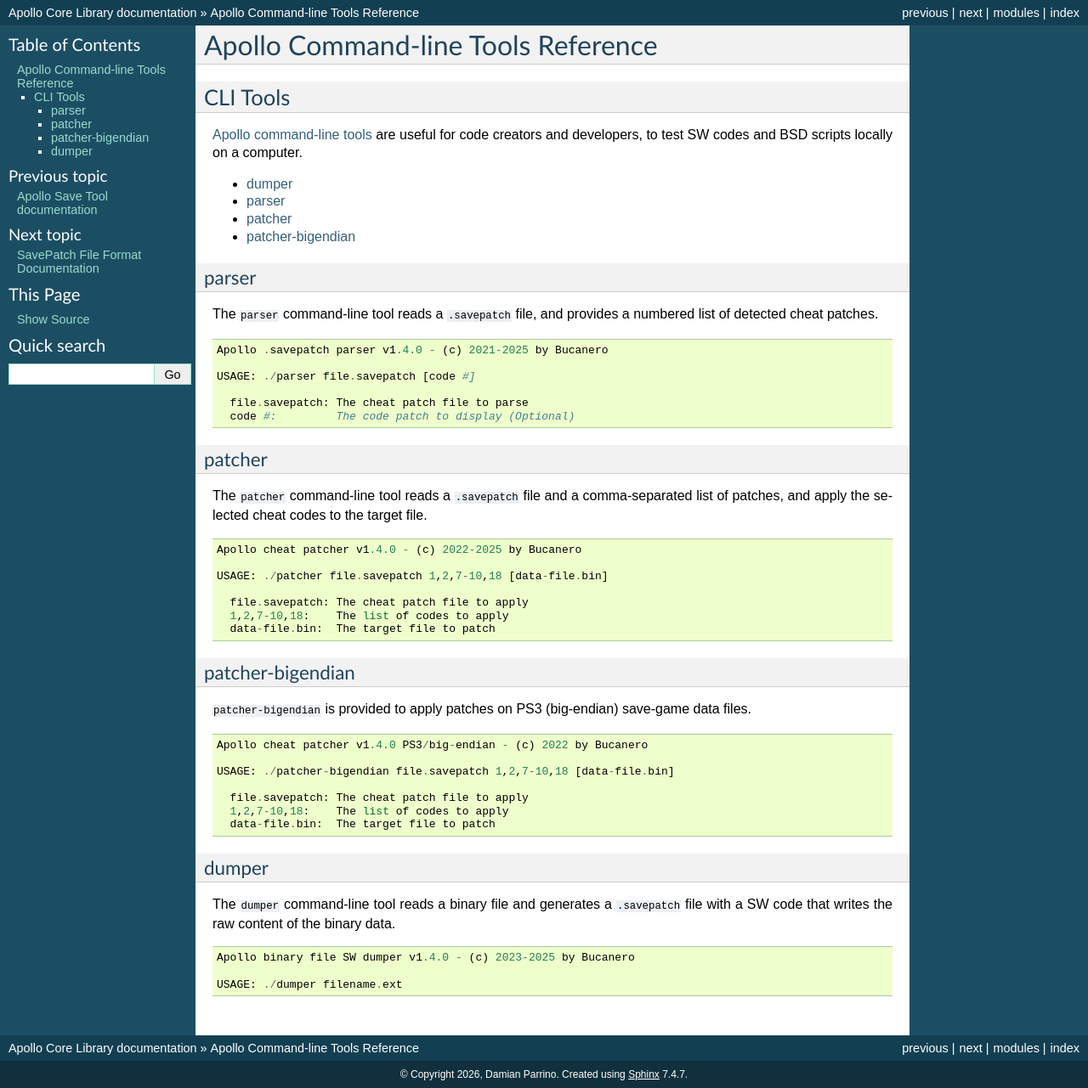
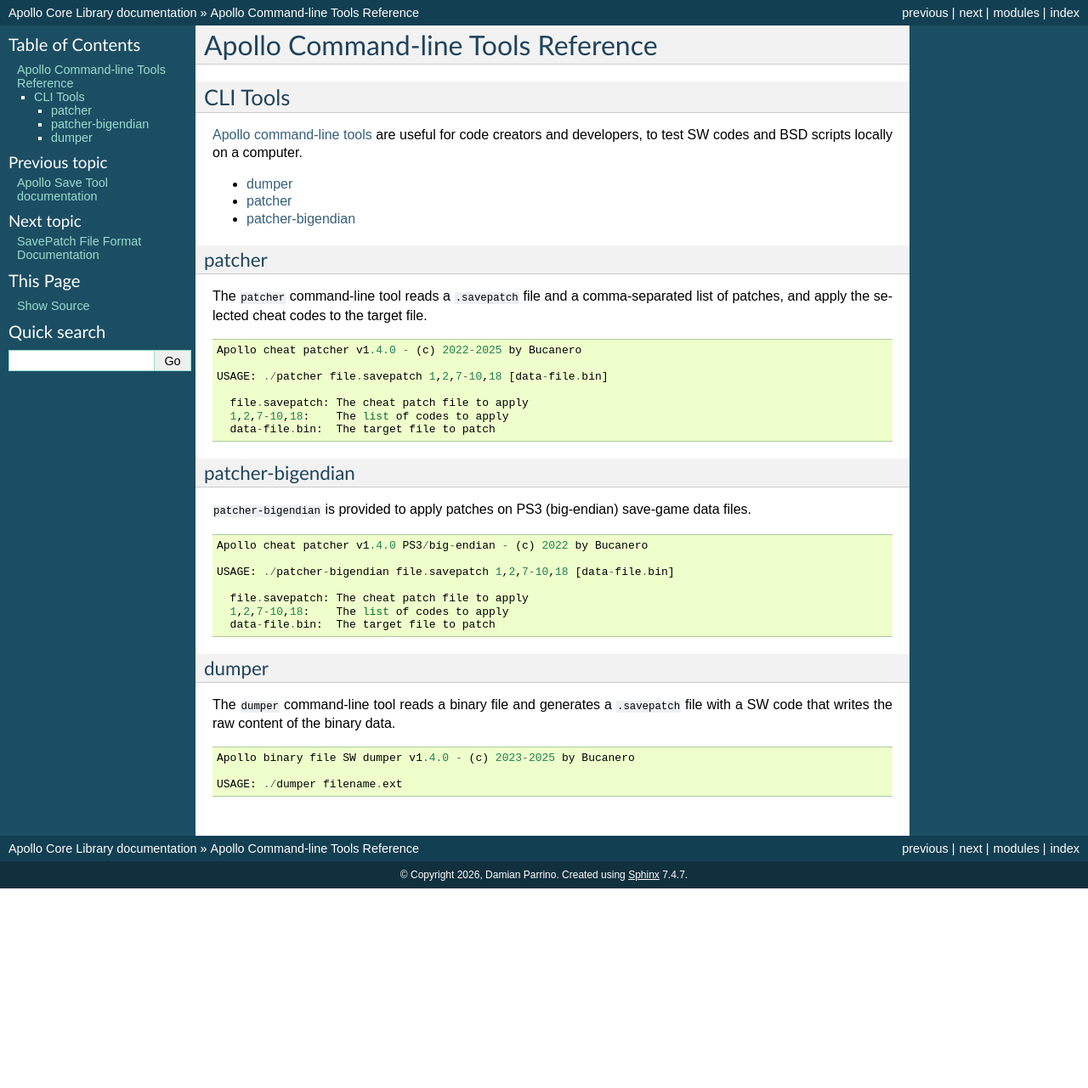
Before and after one commit to bucanero/apollo-lib, a Sphinx documentation site: the page built from docs/cli.rst, in a window 1280 px wide. Shown: the whole page at 85% size. Built offline with Sphinx 7.4.7, drawn with Linux system fonts in a browser that asks for light colours; after the commit the page ends 1046 px from its top, so only the background shows below that.

Commit message:
Update cli.rst

```diff
--- a/docs/cli.rst
+++ b/docs/cli.rst
@@ -11,24 +11,8 @@ useful for code creators and developers, to test SW codes and BSD
 scripts locally on a computer.
 
 -  `dumper <#dumper>`__
--  `parser <#parser>`__
 -  `patcher <#patcher>`__
 -  `patcher-bigendian <#patcher-bigendian>`__
-
-parser
-~~~~~~
-
-The ``parser`` command-line tool reads a ``.savepatch`` file, and
-provides a numbered list of detected cheat patches.
-
-::
-
-   Apollo .savepatch parser v1.4.0 - (c) 2021-2025 by Bucanero
-
-   USAGE: ./parser file.savepatch [code #]
-
-     file.savepatch: The cheat patch file to parse
-     code #:         The code patch to display (Optional)
 
 patcher
 ~~~~~~~
```
